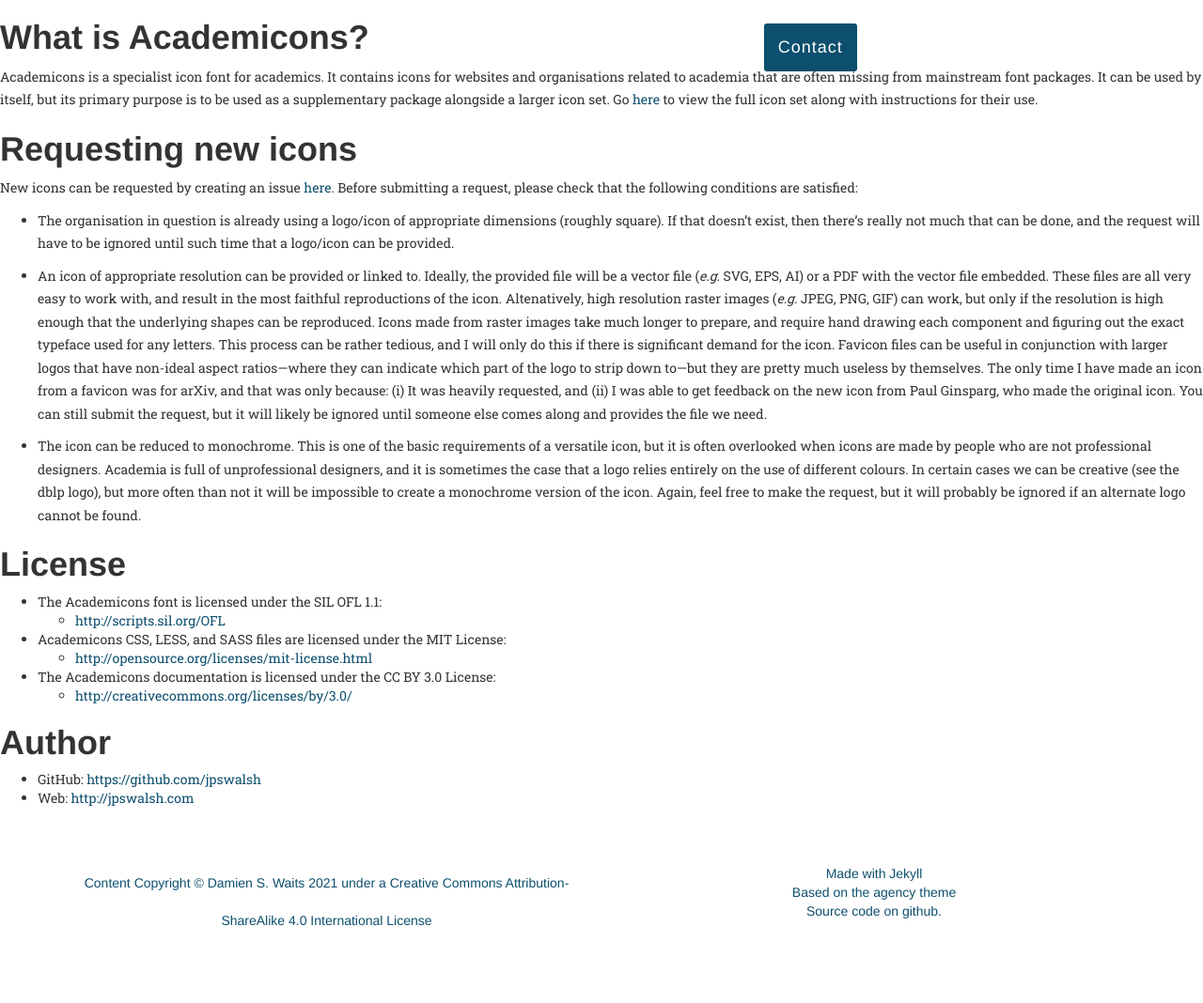
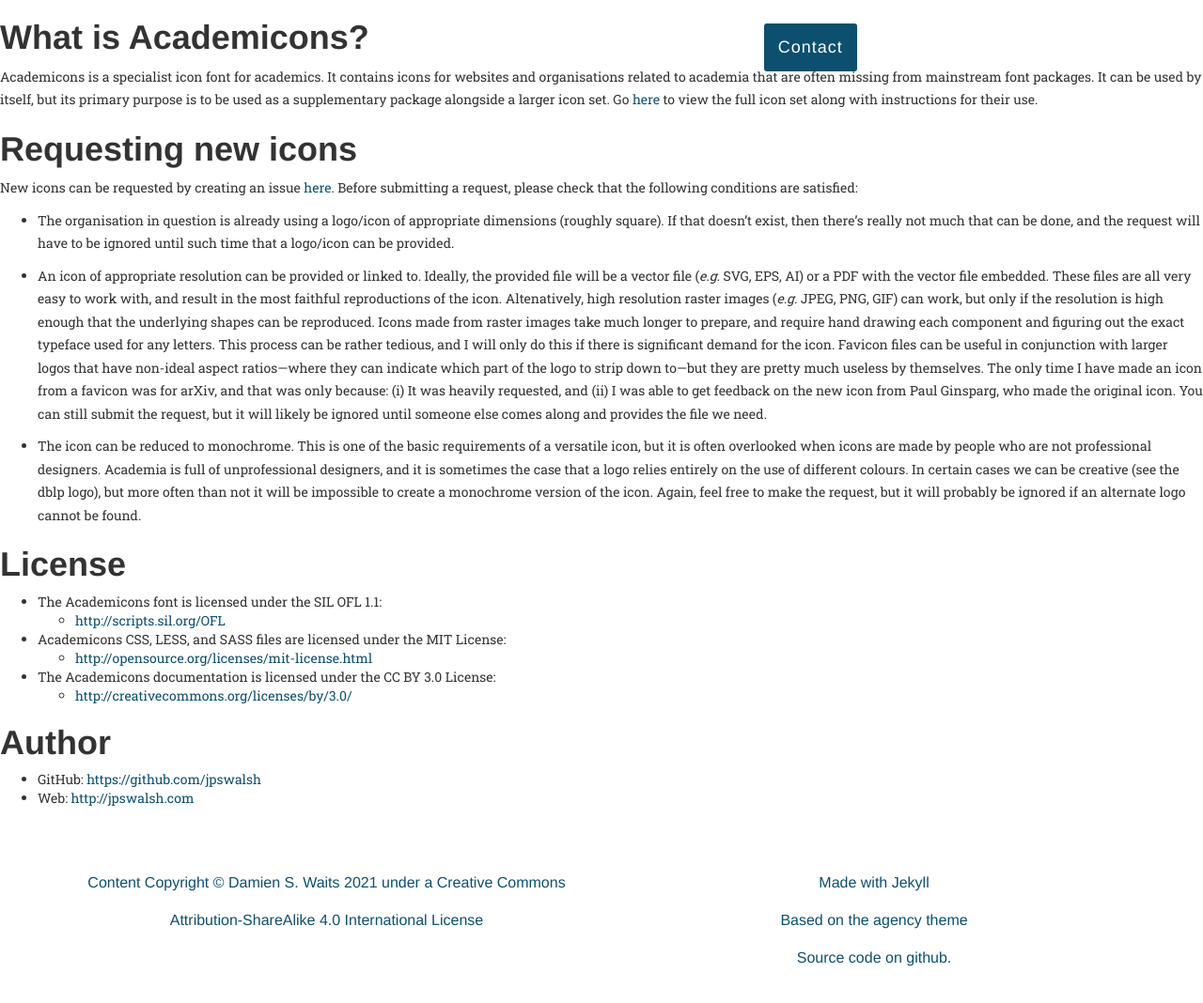
Before and after one commit to KyleTDavid/KyleTDavidWebsite, a Jekyll site: the page built from vendor/academicons-1.9.1/README.md, in a window 1280 px wide and 1090 px high. Shown: the top 1068 px of the window at 94% size. Built offline with Jekyll 4.4.1, drawn with Linux system fonts in a browser that asks for light colours; nearby versions of some CDN libraries; some web fonts are replaced; our own code applies the rules of GitHub Pages for plain Markdown files; library files that are not in the unit come from our copies.

Commit message:
Changing footer font size

```diff
--- a/_sass/agency.scss
+++ b/_sass/agency.scss
@@ -602,6 +602,7 @@ section#contact {
 footer {
     padding: 25px 0;
     text-align: center;
+    font-size: medium;
     span.copyright {
         line-height: 40px;
         @include heading-font;
@@ -609,7 +610,7 @@ footer {
     }
     ul.quicklinks {
         margin-bottom: 0;
-        line-height: 20px;
+        line-height: 40px;
         @include heading-font;
         text-transform: none;
     }
```
